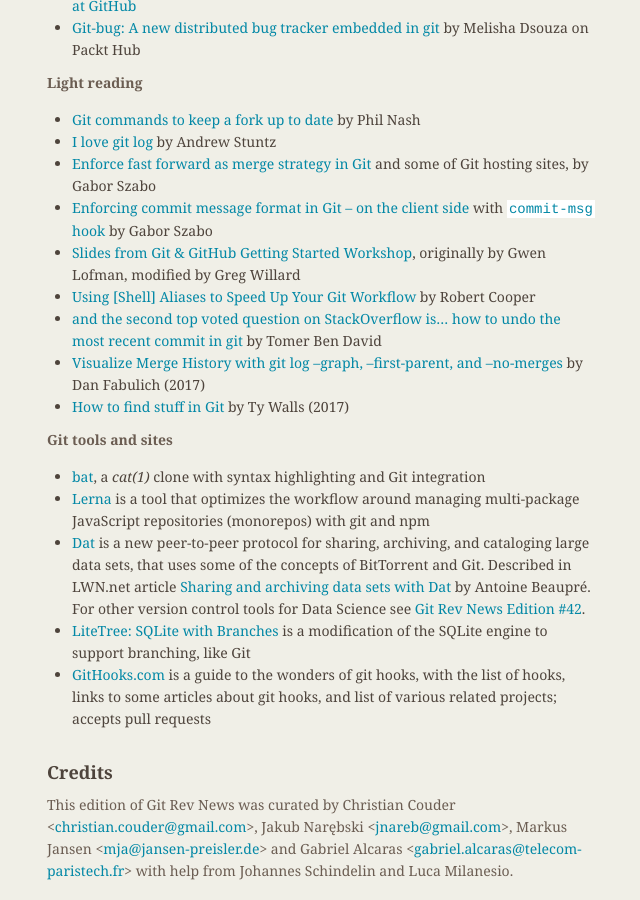
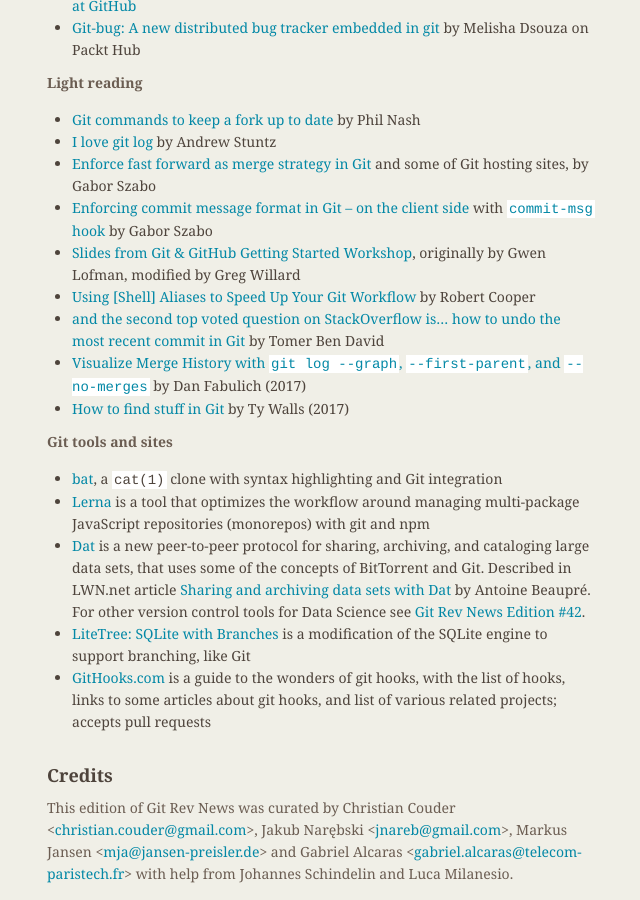
Before and after one commit to git/git.github.io, a Jekyll site: the page built from _posts/2018-09-19-edition-43.markdown, in a window 1280 px wide and 900 px high, scrolled down 3604 px. Shown: the whole window, without its empty margins (487-1127 px from the left). Built offline with Jekyll 4.4.1, drawn with Linux system fonts in a browser that asks for light colours.

Commit message:
Tiny final pre-mail publish formatting changes.

```diff
--- a/_posts/2018-09-19-edition-43.markdown
+++ b/_posts/2018-09-19-edition-43.markdown
@@ -231,14 +231,14 @@
 * [Enforcing commit message format in Git -- on the client side](https://code-maven.com/enforcing-commit-message-format-in-git) with [`commit-msg` hook](https://git-scm.com/docs/githooks#_commit_msg) by Gabor Szabo
 * [Slides from Git & GitHub Getting Started Workshop](https://polyhacks17.github.io/github-workshop/), originally by Gwen Lofman, modified by Greg Willard
 * [Using [Shell] Aliases to Speed Up Your Git Workflow](https://dev.to/robertcoopercode/using-aliases-to-speed-up-your-git-workflow-2f5a) by Robert Cooper
-* [and the second top voted question on StackOverflow is... how to undo the most recent commit in git](https://dev.to/tomerbendavid/the-second-most-voted-question-on-stackoverflow-is-60b) by Tomer Ben David
-* [Visualize Merge History with git log --graph, --first-parent, and --no-merges](https://redfin.engineering/visualize-merge-history-with-git-log-graph-first-parent-and-no-merges-c6a9b5ff109c) by Dan Fabulich (2017)
+* [and the second top voted question on StackOverflow is... how to undo the most recent commit in Git](https://dev.to/tomerbendavid/the-second-most-voted-question-on-stackoverflow-is-60b) by Tomer Ben David
+* [Visualize Merge History with `git log --graph`, `--first-parent`, and `--no-merges`](https://redfin.engineering/visualize-merge-history-with-git-log-graph-first-parent-and-no-merges-c6a9b5ff109c) by Dan Fabulich (2017)
 * [How to find stuff in Git](https://medium.com/@tygertec/how-to-find-stuff-in-git-35d4cb8c1845) by Ty Walls (2017)
 
 
 __Git tools and sites__
 
-* [bat](https://github.com/sharkdp/bat), a _cat(1)_ clone with syntax highlighting and Git integration
+* [bat](https://github.com/sharkdp/bat), a `cat(1)` clone with syntax highlighting and Git integration
 * [Lerna](https://lernajs.io/) is a tool that optimizes the workflow around managing multi-package JavaScript repositories (monorepos) with git and npm
 * [Dat](https://datproject.org/) is a new peer-to-peer protocol for sharing, archiving, and cataloging large data sets, that uses some of the concepts of BitTorrent and Git.
   Described in LWN.net article [Sharing and archiving data sets with Dat](https://lwn.net/Articles/763492/) by Antoine Beaupré.
```
